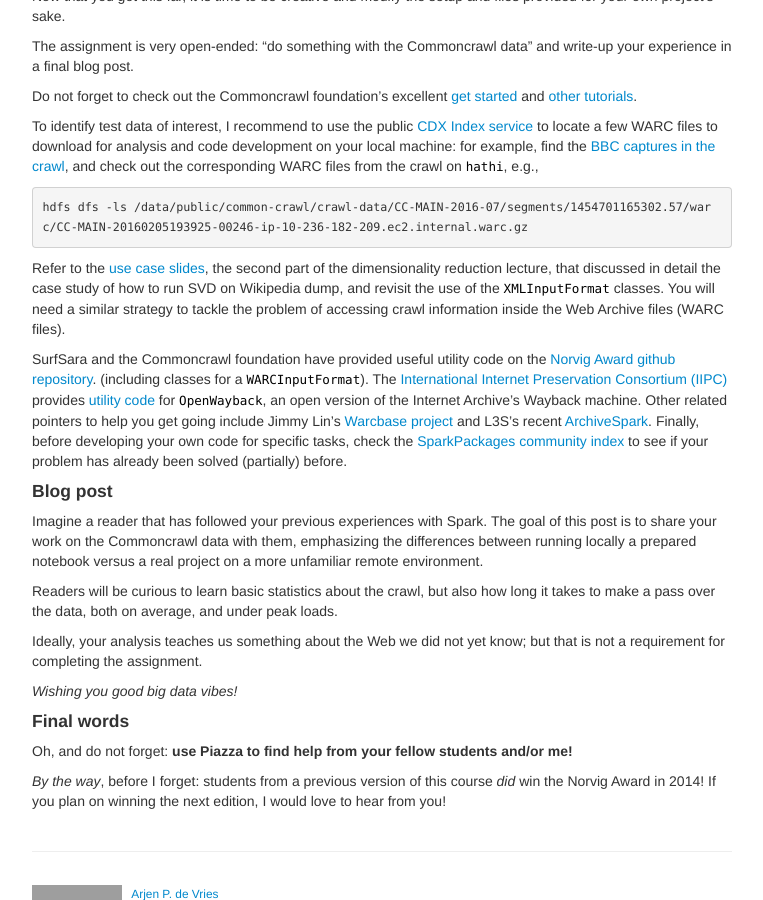
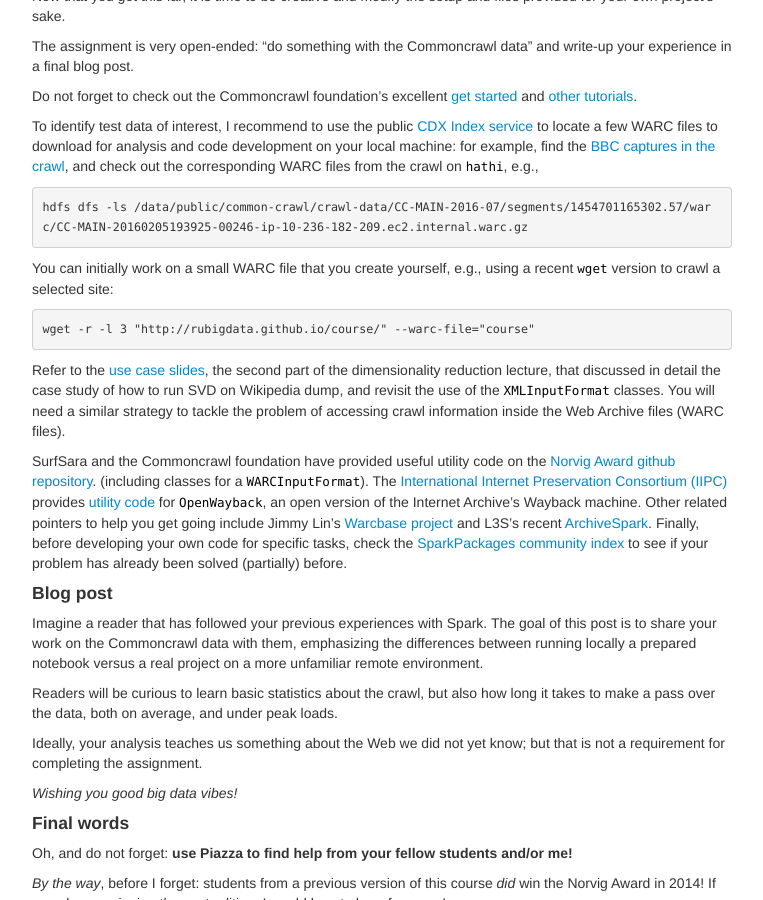
Before and after one commit to Thelukepet/course, a Jekyll site: the page built from assignments/A4-commoncrawl.md, in a window 1280 px wide and 900 px high, scrolled down 2077 px. Shown: the whole window, without its empty margins (258-1021 px from the left). Built offline with Jekyll 4.4.1, drawn with Linux system fonts in a browser that asks for light colours; grey boxes are pictures that could not be loaded.

Commit message:
added example for wget

````diff
--- a/assignments/A4-commoncrawl.md
+++ b/assignments/A4-commoncrawl.md
@@ -123,6 +123,13 @@
 hdfs dfs -ls /data/public/common-crawl/crawl-data/CC-MAIN-2016-07/segments/1454701165302.57/warc/CC-MAIN-20160205193925-00246-ip-10-236-182-209.ec2.internal.warc.gz
 ```
 
+You can initially work on a small WARC file that you create yourself, e.g.,
+using a recent `wget` version to crawl a selected site:
+
+```
+wget -r -l 3 "http://rubigdata.github.io/course/" --warc-file="course"
+```
+
 Refer to the [use case slides](https://blackboard.ru.nl/bbcswebdav/xid-6973793_4),
 the second part of the dimensionality reduction lecture,
 that discussed in detail the case study of how to run SVD on Wikipedia dump,
````
